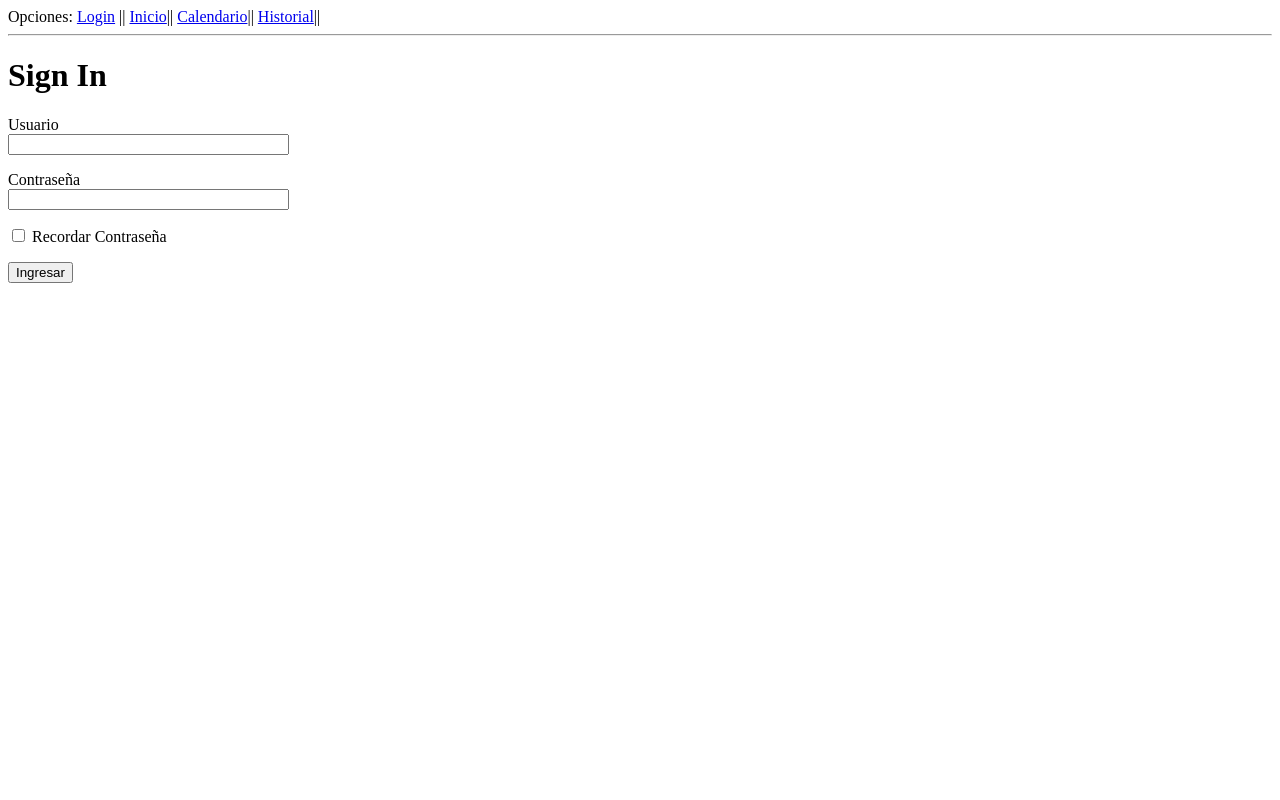
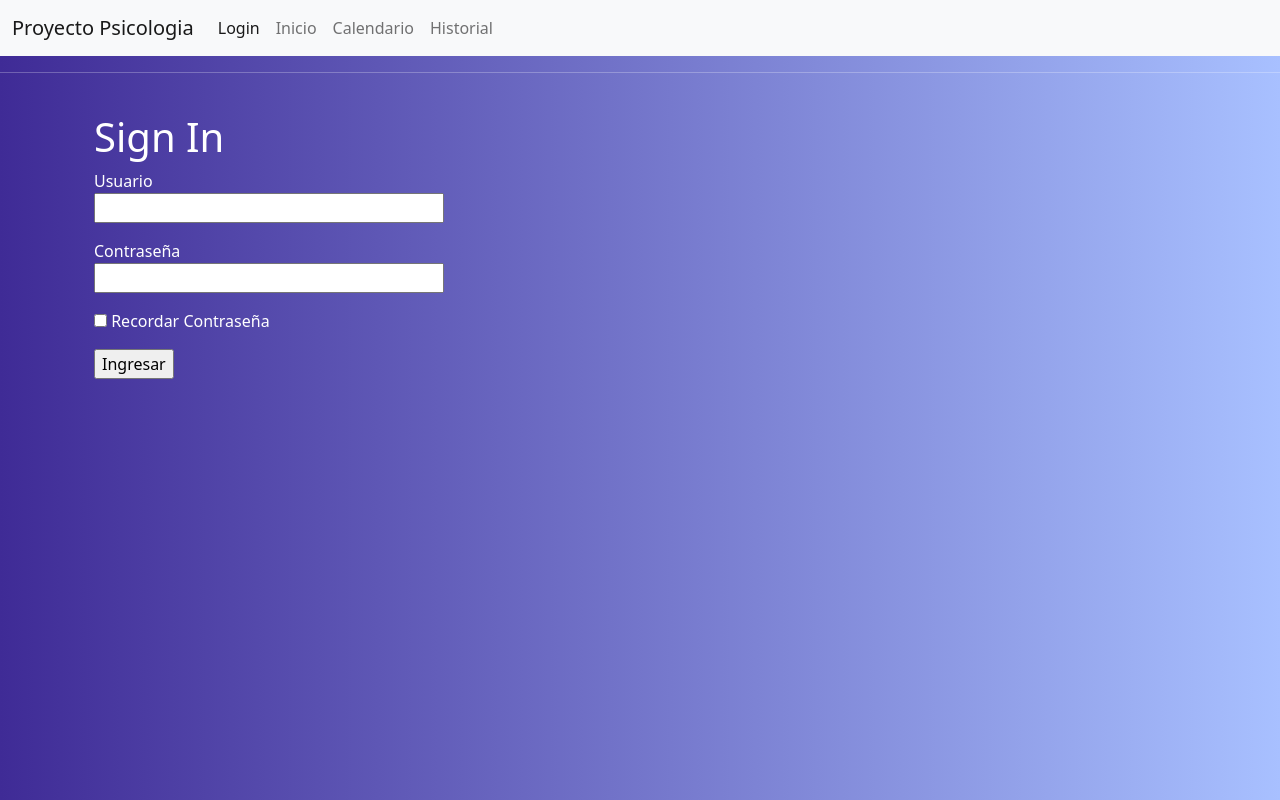
Before and after one commit to Andrea-gt/appointment-administration, a Flask app: page / in a window 1280 px wide. Run offline with Flask 2, Linux system fonts and the light colour scheme.

Commit message:
Cambio de estilo front-end, agregar carpeta css

```diff
--- /dev/null
+++ b/app/static/css/main.css
@@ -0,0 +1,6 @@
+body{
+    background: #a8c0ff;  /* fallback for old browsers */
+    background: -webkit-linear-gradient(to right, #3f2b96, #a8c0ff);  /* Chrome 10-25, Safari 5.1-6 */
+    background: linear-gradient(to right, #3f2b96, #a8c0ff); /* W3C, IE 10+/ Edge, Firefox 16+, Chrome 26+, Opera 12+, Safari 7+ */
+    color: #fff;
+    }
--- a/app/templates/base.html
+++ b/app/templates/base.html
@@ -1,19 +1,44 @@
 <html>
+
 <head>
     {% if title %}
     <title>{{ title }}</title>
     {% else %}
     <title>Plataforma De Manejo de Citas</title>
     {% endif %}
+    <!-- BOOTSTRAP 4-->
+    <link href="https://cdn.jsdelivr.net/npm/bootstrap@5.1.3/dist/css/bootstrap.min.css" rel="stylesheet"
+        integrity="sha384-1BmE4kWBq78iYhFldvKuhfTAU6auU8tT94WrHftjDbrCEXSU1oBoqyl2QvZ6jIW3" crossorigin="anonymous">
+    <!--  CUSTOM CSS   -->
+    <link rel="styleSheet" href="{{ url_for('static', filename='css/main.css') }}">
 </head>
+
 <body>
-        <div>
-            Opciones:
-            <a href="/login">Login</a> ||
-            <a href="/index">Inicio</a>||
-            <a href="/calendario">Calendario</a>||
-            <a href="/historial">Historial</a>||
+    <nav class="navbar navbar-expand-lg navbar-light bg-light">
+        <div class="container-fluid">
+            <a class="navbar-brand" href="#">Proyecto Psicologia</a>
+            <button class="navbar-toggler" type="button" data-bs-toggle="collapse" data-bs-target="#navbarNav"
+                aria-controls="navbarNav" aria-expanded="false" aria-label="Toggle navigation">
+                <span class="navbar-toggler-icon"></span>
+            </button>
+            <div class="collapse navbar-collapse" id="navbarNav">
+                <ul class="navbar-nav">
+                    <li class="nav-item">
+                        <a class="nav-link active" aria-current="page" href="/login">Login</a>
+                    </li>
+                    <li class="nav-item">
+                        <a class="nav-link" href="/index">Inicio</a>
+                    </li>
+                    <li class="nav-item">
+                        <a class="nav-link" href="/calendario">Calendario</a>
+                    </li>
+                    <li class="nav-item">
+                        <a class="nav-link" href="/historial">Historial</a>
+                    </li>
+                </ul>
             </div>
+        </div>
+    </nav>
     <hr>
     {% with messages = get_flashed_messages() %}
     {% if messages %}
@@ -24,6 +49,9 @@
     </ul>
     {% endif %}
     {% endwith %}
+    <div class= "container p-4">
         {% block content %}{% endblock %}
+    </div>
 </body>
+
 </html>
```
Lines whose indentation alone changed are shown as unchanged.
